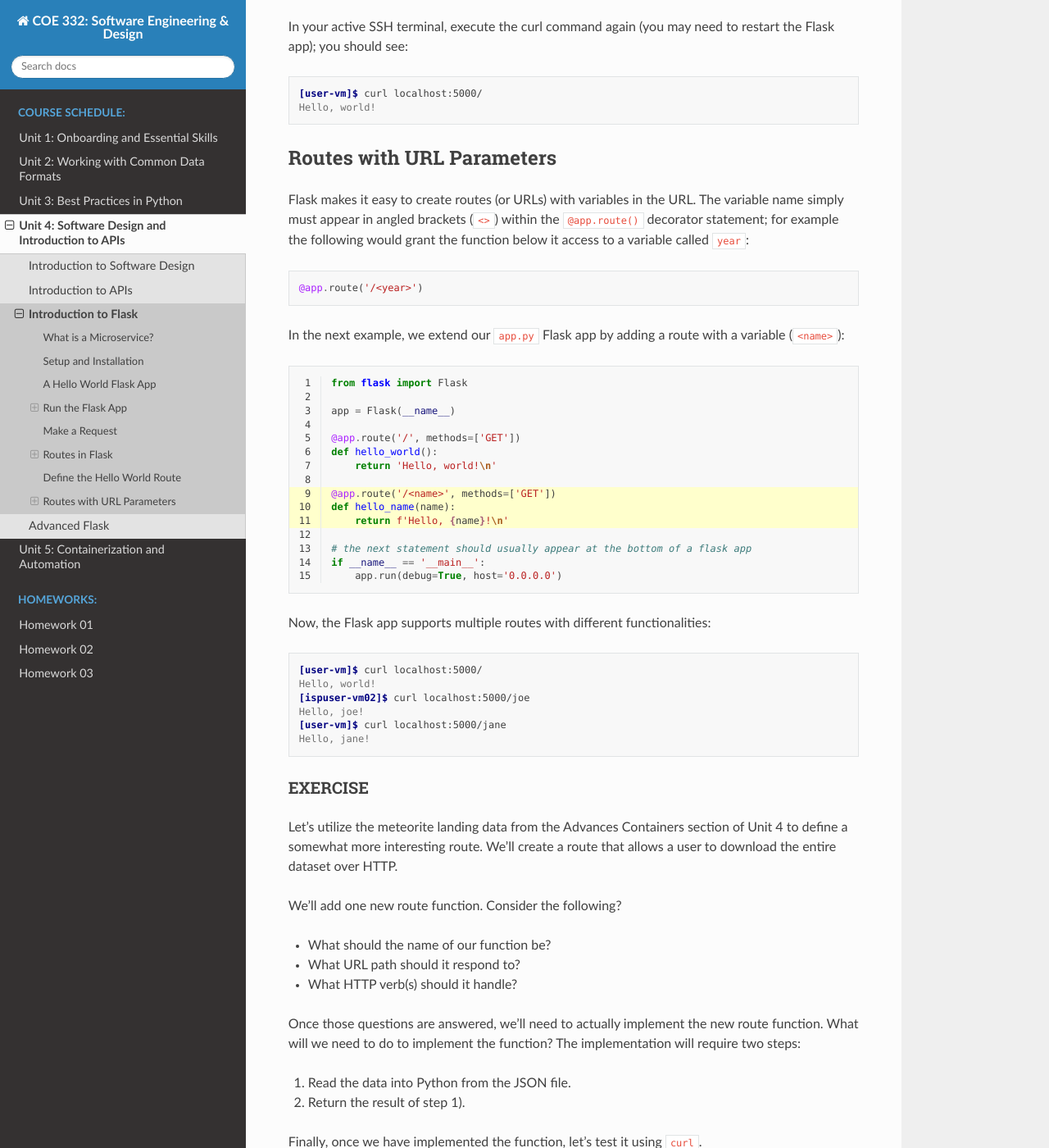
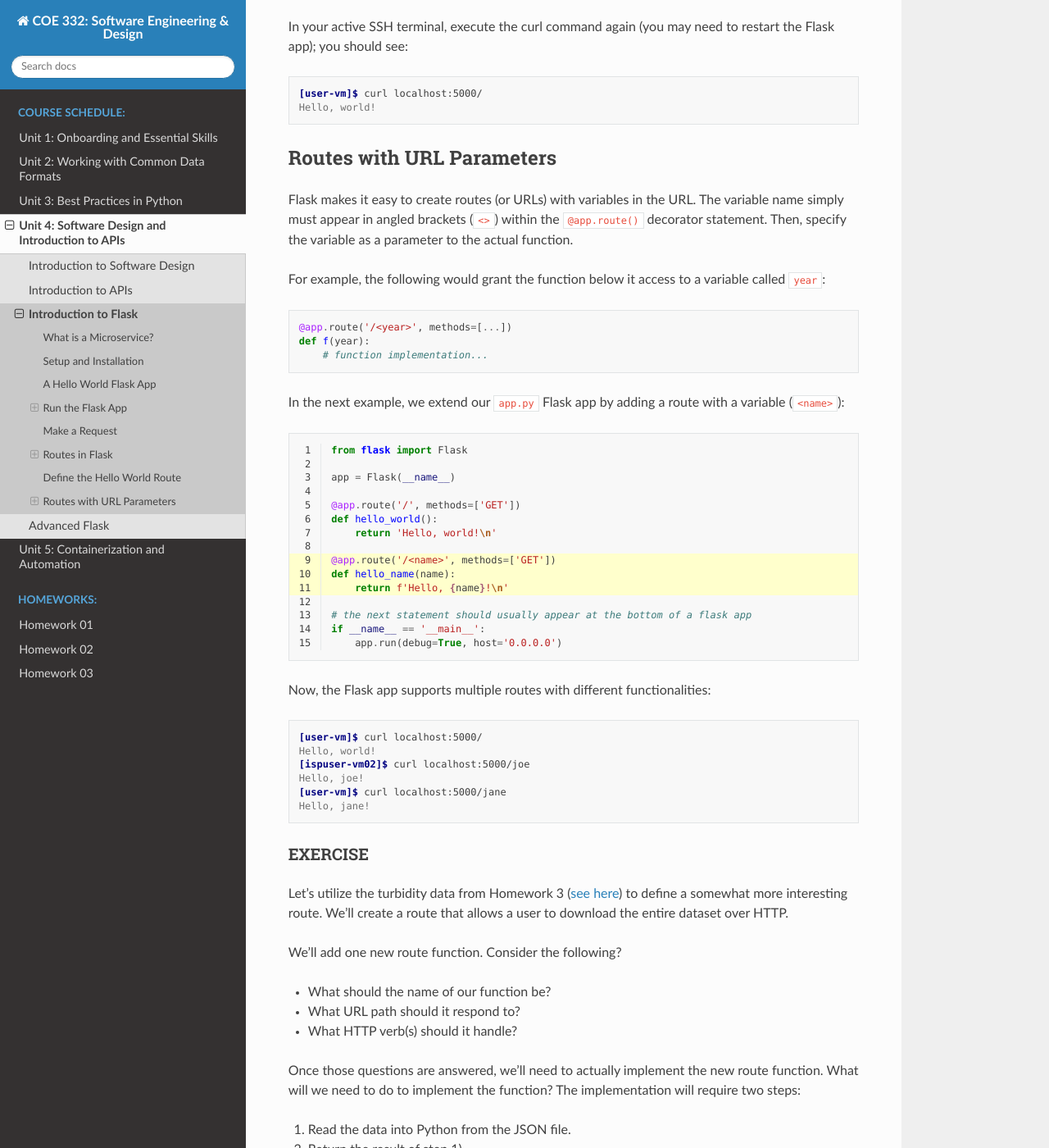
Before and after one commit to TACC/coe-332-sp23, a Sphinx documentation site: the page built from docs/unit04/intro_to_flask.rst, in a window 1280 px wide and 1400 px high, scrolled down 6569 px. Shown: the whole window at 82% size. Built offline with Sphinx 7.4.7 and the Read the Docs theme 2.0.0, drawn with Linux system fonts in a browser that asks for light colours.

Commit message:
clean up

```diff
--- a/docs/unit04/intro_to_flask.rst
+++ b/docs/unit04/intro_to_flask.rst
@@ -368,12 +368,17 @@ Routes with URL Parameters
 
 Flask makes it easy to create routes (or URLs) with variables in the URL. The
 variable name simply must appear in angled brackets (``<>``) within the
-``@app.route()`` decorator statement; for example the following would grant the
+``@app.route()`` decorator statement. Then, specify the variable as a parameter
+to the actual function.
+
+For example, the following would grant the
 function below it access to a variable called ``year``:
 
 .. code-block:: python3
 
-   @app.route('/<year>')
+   @app.route('/<year>', methods=[...])
+   def f(year):
+       # function implementation...
 
 
 In the next example, we extend our ``app.py`` Flask app by adding a route
@@ -414,7 +419,7 @@ Now, the Flask app supports multiple routes with different functionalities:
 EXERCISE
 ~~~~~~~~
 
-Let's utilize the meteorite landing data from the Advances Containers section of Unit 4
+Let's utilize the turbidity data from Homework 3 (`see here <https://raw.githubusercontent.com/wjallen/turbidity/main/turbidity_data.json>`_)
 to define a somewhat more interesting route. We'll create a route that allows a user
 to download the entire dataset over HTTP.
 
```
